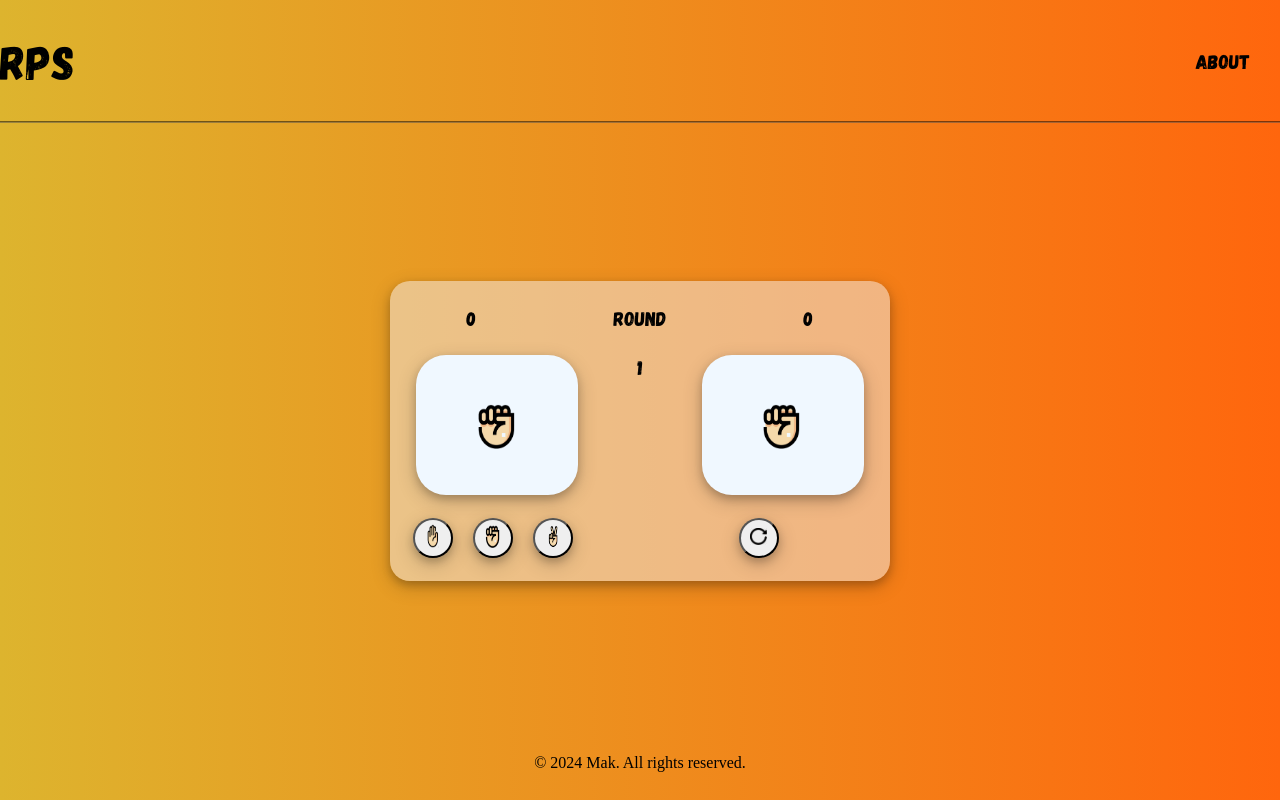
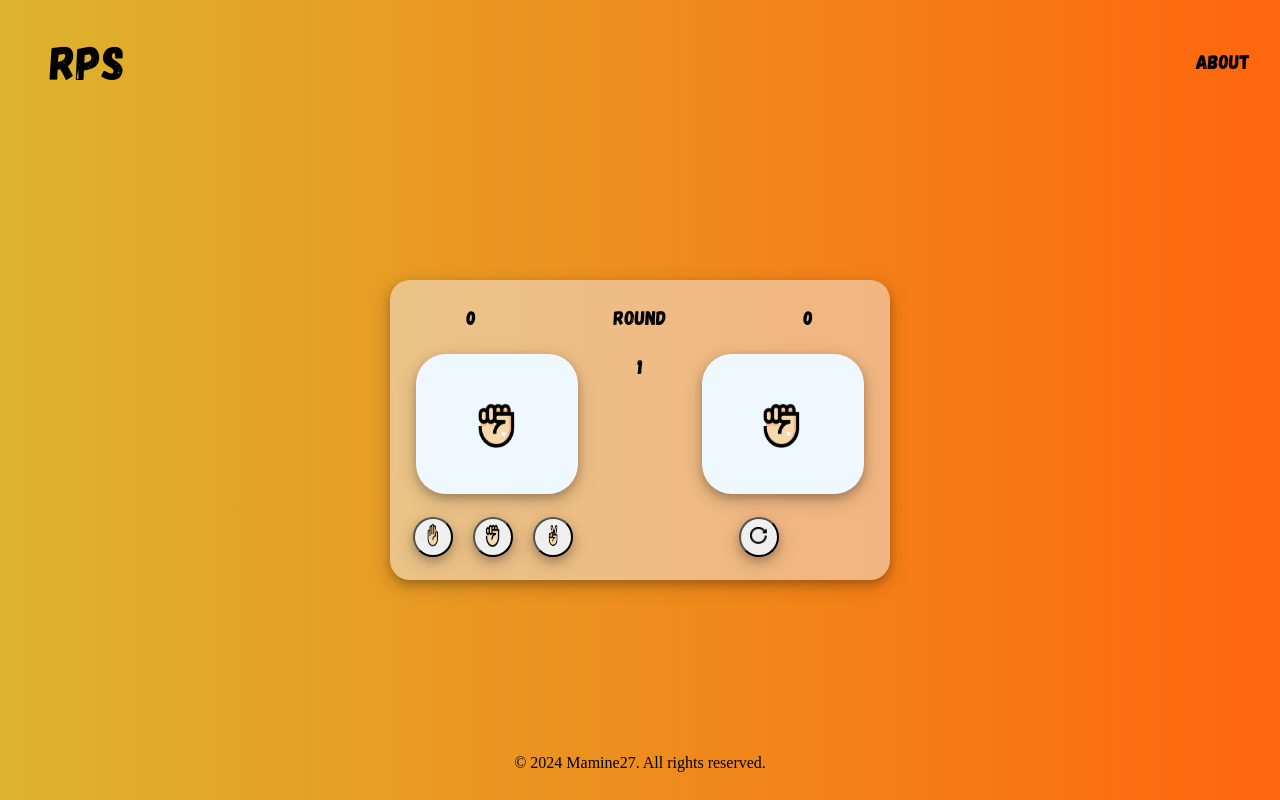
Before and after one commit to mamine27/Rock-Paper-Scissors, a plain HTML site: page index.html in a window 1280 px wide. Drawn offline with Linux system fonts and the light colour scheme.

Commit message:
fix on about page

```diff
--- a/About/ab.css
+++ b/About/ab.css
@@ -38,16 +38,17 @@ body{
     justify-content: space-between;
     align-items: center;
     color: rgb(2, 2, 2);
-    padding: 10px;
 
 }
 div h5{
     font-weight: 100;
     font-size: smaller;
+    margin: 30px;
 }
 
 div h1{
     font-weight: 100;
+    margin-left: 50px;
 }
 
 
--- a/css/style.css
+++ b/css/style.css
@@ -39,9 +39,7 @@ body{
     align-items: center;
     color: rgb(2, 2, 2);
     /* padding: 40px; */
-    border-bottom-style:groove;
-    border-bottom-color :rgba(0, 0, 0, 0.5) ;
-    border-bottom-width: 2px;
+
 }
 div h5{
     font-weight: 100;
@@ -51,6 +49,7 @@ div h5{
 
 div h1{
     font-weight: 100;
+    margin-left: 50px;
 }
 
 
--- a/index.html
+++ b/index.html
@@ -38,7 +38,7 @@
             </div>
         </div>
         <div id = "footer">
-            <p>© 2024 Mak. All rights reserved.</p>
+            <p>© 2024 Mamine27. All rights reserved.</p>
         </div>
 
     </div>
```
Also changed, not shown: About/abt.html (+1 -1 lines).
